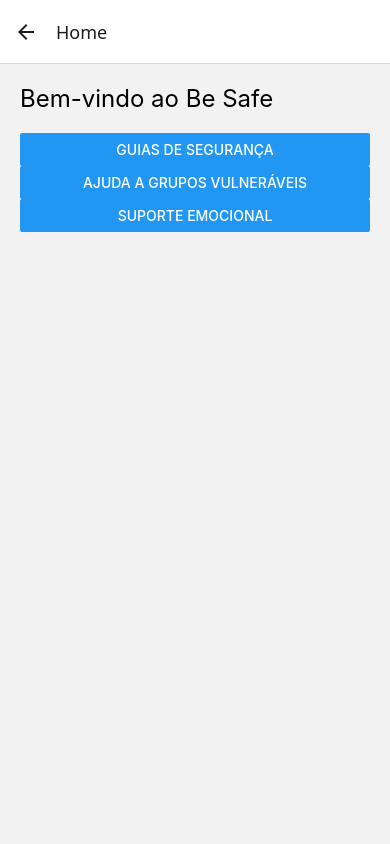
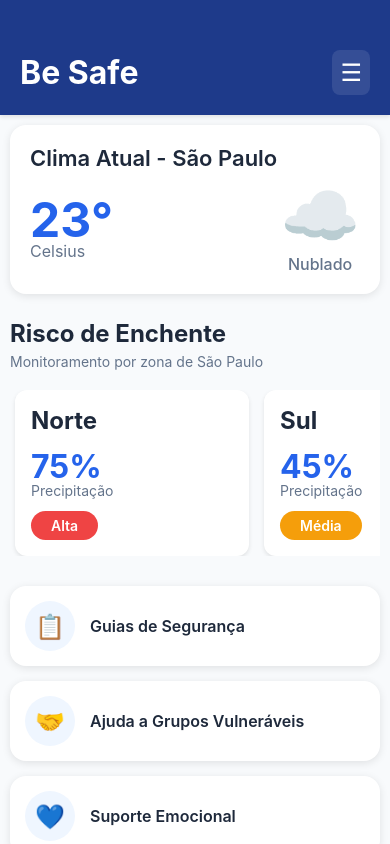
Before and after one commit to GabsGrego/beSafe, a React Native app: screen /Home in a window 390 px wide. Built offline with nearby package versions, Linux system fonts and the light colour scheme; what native-base would draw is missing.

Commit message:
home screen styling

```diff
--- a/src/navigation/AppNavigator.tsx
+++ b/src/navigation/AppNavigator.tsx
@@ -15,10 +15,10 @@
 
 const AppNavigator: React.FC = () => {
     return (
-      <Stack.Navigator initialRouteName="Login">
+      <Stack.Navigator initialRouteName="Home">
         <Stack.Screen name="Login" component={LoginScreen} options={{headerShown: false}}/>
         <Stack.Screen name="Cadastro" component={CadastroScreen} />
-        <Stack.Screen name="Home" component={HomeScreen} />
+        <Stack.Screen name="Home" component={HomeScreen} options={{headerShown: false}}/>
         <Stack.Screen name="Perfil" component={PerfilScreen} />
         <Stack.Screen name="GuiaEmergencia" component={GuiaEmergenciaScreen} />
         <Stack.Screen name="GruposVulneraveis" component={GruposVulneraveisScreen} />
--- a/src/screens/HomeScreen.tsx
+++ b/src/screens/HomeScreen.tsx
@@ -1,23 +1,307 @@
-import { View, Text, Button } from 'react-native';
+import React, { useState, useEffect } from 'react';
+import { View, Text, TouchableOpacity, ScrollView, StyleSheet, StatusBar, FlatList, Dimensions } from 'react-native';
 import { NavigationProp, useNavigation } from '@react-navigation/native';
 import { RootStackParamList } from '../navigation/types';
 
+const { width } = Dimensions.get('window');
+
+interface ZoneRisk {
+    id: string;
+    zone: string;
+    precipitation: number;
+    riskLevel: 'Alta' | 'Média' | 'Baixa';
+    riskColor: string;
+}
+
 const HomeScreen: React.FC = () => {
     const navigation = useNavigation<NavigationProp<RootStackParamList>>();
+    const [currentTemp] = useState(23);
+    const [weatherIcon] = useState('☁️');
+    const [menuVisible, setMenuVisible] = useState(false);
 
-    const GuiaEmergencia = () => {navigation.navigate("GuiaEmergencia")};
-    const GruposVulneraveis = () => {navigation.navigate("GruposVulneraveis")};
-    const SuporteEmocional = () => {navigation.navigate("SuporteEmocional")};
+    const zoneRisks: ZoneRisk[] = [
+        { id: '1', zone: 'Norte', precipitation: 75, riskLevel: 'Alta', riskColor: '#ef4444' },
+        { id: '2', zone: 'Sul', precipitation: 45, riskLevel: 'Média', riskColor: '#f59e0b' },
+        { id: '3', zone: 'Leste', precipitation: 30, riskLevel: 'Baixa', riskColor: '#10b981' },
+        { id: '4', zone: 'Oeste', precipitation: 60, riskLevel: 'Média', riskColor: '#f59e0b' },
+        { id: '5', zone: 'Centro', precipitation: 20, riskLevel: 'Baixa', riskColor: '#10b981' },
+    ];
+
+    const GuiaEmergencia = () => { navigation.navigate("GuiaEmergencia") };
+    const GruposVulneraveis = () => { navigation.navigate("GruposVulneraveis") };
+    const SuporteEmocional = () => { navigation.navigate("SuporteEmocional") };
+
+    const renderZoneRisk = ({ item }: { item: ZoneRisk }) => (
+        <View style={styles.riskCard}>
+            <Text style={styles.zoneName}>{item.zone}</Text>
+            <View style={styles.riskInfo}>
+                <Text style={styles.precipitationText}>{item.precipitation}%</Text>
+                <Text style={styles.precipitationLabel}>Precipitação</Text>
+            </View>
+            <View style={[styles.riskBadge, { backgroundColor: item.riskColor }]}>
+                <Text style={styles.riskText}>{item.riskLevel}</Text>
+            </View>
+        </View>
+    );
 
     return (
-    <View style={{ padding: 20 }}>
-        <Text style={{ fontSize: 24, marginBottom: 20 }}>Bem-vindo ao Be Safe</Text>
+        <View style={styles.container}>
+            <StatusBar barStyle="light-content" backgroundColor="#1e3a8a" />
 
-        <Button title="Guias de Segurança" onPress={GuiaEmergencia} />
-        <Button title="Ajuda a Grupos Vulneráveis" onPress={GruposVulneraveis} />
-        <Button title="Suporte Emocional" onPress={SuporteEmocional} />
-    </View>
-);
+            {/* Header */}
+            <View style={styles.header}>
+                <Text style={styles.appName}>Be Safe</Text>
+                <TouchableOpacity
+                    style={styles.menuButton}
+                    onPress={() => setMenuVisible(!menuVisible)}
+                >
+                    <Text style={styles.menuIcon}>☰</Text>
+                </TouchableOpacity>
+            </View>
+
+            <ScrollView style={styles.content} showsVerticalScrollIndicator={false}>
+                {/* Informativo do Clima */}
+                <View style={styles.weatherCard}>
+                    <View style={styles.weatherHeader}>
+                        <Text style={styles.weatherTitle}>Clima Atual - São Paulo</Text>
+                    </View>
+                    <View style={styles.weatherInfo}>
+                        <View style={styles.temperatureSection}>
+                            <Text style={styles.temperature}>{currentTemp}°</Text>
+                            <Text style={styles.temperatureUnit}>Celsius</Text>
+                        </View>
+                        <View style={styles.weatherIconSection}>
+                            <Text style={styles.weatherIcon}>{weatherIcon}</Text>
+                            <Text style={styles.weatherDescription}>Nublado</Text>
+                        </View>
+                    </View>
+                </View>
+
+                {/* Carrossel de Risco de Enchente */}
+                <View style={styles.riskSection}>
+                    <Text style={styles.sectionTitle}>Risco de Enchente</Text>
+                    <Text style={styles.sectionSubtitle}>Monitoramento por zona de São Paulo</Text>
+
+                    <FlatList
+                        data={zoneRisks}
+                        renderItem={renderZoneRisk}
+                        keyExtractor={(item) => item.id}
+                        horizontal
+                        showsHorizontalScrollIndicator={true}
+                        contentContainerStyle={styles.riskCarousel}
+                        snapToInterval={width * 0.7 + 15}
+                        decelerationRate="fast"
+                    />
+                </View>
+
+                {/* Botões de Navegação */}
+                <View style={styles.navigationSection}>
+                    <TouchableOpacity style={styles.navButton} onPress={GuiaEmergencia}>
+                        <View style={styles.navButtonIcon}>
+                            <Text style={styles.navButtonEmoji}>📋</Text>
+                        </View>
+                        <Text style={styles.navButtonTitle}>Guias de Segurança</Text>
+                    </TouchableOpacity>
+
+                    <TouchableOpacity style={styles.navButton} onPress={GruposVulneraveis}>
+                        <View style={styles.navButtonIcon}>
+                            <Text style={styles.navButtonEmoji}>🤝</Text>
+                        </View>
+                        <Text style={styles.navButtonTitle}>Ajuda a Grupos Vulneráveis</Text>
+                    </TouchableOpacity>
+
+                    <TouchableOpacity style={styles.navButton} onPress={SuporteEmocional}>
+                        <View style={styles.navButtonIcon}>
+                            <Text style={styles.navButtonEmoji}>💙</Text>
+                        </View>
+                        <Text style={styles.navButtonTitle}>Suporte Emocional</Text>
+                    </TouchableOpacity>
+                </View>
+            </ScrollView>
+        </View>
+    );
 };
 
+const styles = StyleSheet.create({
+    container: {
+        flex: 1,
+        backgroundColor: '#f8fafc',
+    },
+    header: {
+        backgroundColor: '#1e3a8a',
+        paddingTop: 50,
+        paddingBottom: 20,
+        paddingHorizontal: 20,
+        flexDirection: 'row',
+        justifyContent: 'space-between',
+        alignItems: 'center',
+        shadowColor: '#000',
+        shadowOffset: { width: 0, height: 2 },
+        shadowOpacity: 0.1,
+        shadowRadius: 4,
+        elevation: 5,
+    },
+    appName: {
+        fontSize: 32,
+        fontWeight: 'bold',
+        color: '#ffffff',
+    },
+    menuButton: {
+        padding: 8,
+        borderRadius: 8,
+        backgroundColor: 'rgba(255, 255, 255, 0.1)',
+    },
+    menuIcon: {
+        fontSize: 24,
+        color: '#ffffff',
+    },
+    content: {
+        flex: 1,
+        padding: 10,
+    },
+    weatherCard: {
+        backgroundColor: '#ffffff',
+        borderRadius: 16,
+        padding: 20,
+        marginBottom: 25,
+        shadowColor: '#000',
+        shadowOffset: { width: 0, height: 2 },
+        shadowOpacity: 0.1,
+        shadowRadius: 8,
+        elevation: 4,
+    },
+    weatherHeader: {
+        flexDirection: 'row',
+        justifyContent: 'space-between',
+        alignItems: 'center',
+        marginBottom: 5,
+    },
+    weatherTitle: {
+        fontSize: 22,
+        fontWeight: '600',
+        color: '#1e293b',
+    },
+    weatherInfo: {
+        flexDirection: 'row',
+        justifyContent: 'space-between',
+        alignItems: 'center',
+    },
+    temperatureSection: {
+        alignItems: 'flex-start',
+    },
+    temperature: {
+        fontSize: 48,
+        fontWeight: 'bold',
+        color: '#2563eb',
+    },
+    temperatureUnit: {
+        fontSize: 16,
+        color: '#64748b',
+        marginTop: -8,
+    },
+    weatherIconSection: {
+        alignItems: 'center',
+    },
+    weatherIcon: {
+        fontSize: 64,
+    },
+    weatherDescription: {
+        fontSize: 16,
+        color: '#64748b',
+        fontWeight: '500',
+    },
+    riskSection: {
+        marginBottom: 30,
+    },
+    sectionTitle: {
+        fontSize: 24,
+        fontWeight: 'bold',
+        color: '#1e293b',
+        marginBottom: 5,
+    },
+    sectionSubtitle: {
+        fontSize: 14,
+        color: '#64748b',
+        marginBottom: 20,
+    },
+    riskCarousel: {
+        paddingLeft: 5,
+    },
+    riskCard: {
+        backgroundColor: '#ffffff',
+        borderRadius: 12,
+        padding: 16,
+        marginRight: 15,
+        width: width * 0.6,
+        shadowColor: '#000',
+        shadowOffset: { width: 0, height: 2 },
+        shadowOpacity: 0.1,
+        shadowRadius: 4,
+        elevation: 3,
+    },
+    zoneName: {
+        fontSize: 24,
+        fontWeight: 'bold',
+        color: '#1e293b',
+        marginBottom: 12,
+    },
+    riskInfo: {
+        marginBottom: 12,
+    },
+    precipitationText: {
+        fontSize: 32,
+        fontWeight: 'bold',
+        color: '#2563eb',
+    },
+    precipitationLabel: {
+        fontSize: 14,
+        color: '#64748b',
+        marginTop: -4,
+    },
+    riskBadge: {
+        paddingHorizontal: 20,
+        paddingVertical: 6,
+        borderRadius: 20,
+        alignSelf: 'flex-start',
+    },
+    riskText: {
+        color: '#ffffff',
+        fontSize: 14,
+        fontWeight: '600',
+    },
+    navigationSection: {
+        gap: 15,
+    },
+    navButton: {
+        backgroundColor: '#ffffff',
+        borderRadius: 16,
+        padding: 15,
+        flexDirection: 'row',
+        alignItems: 'center',
+        shadowColor: '#000',
+        shadowOffset: { width: 0, height: 2 },
+        shadowOpacity: 0.1,
+        shadowRadius: 8,
+        elevation: 4,
+    },
+    navButtonIcon: {
+        width: 50,
+        height: 50,
+        borderRadius: 25,
+        backgroundColor: '#eff6ff',
+        justifyContent: 'center',
+        alignItems: 'center',
+        marginRight: 15,
+    },
+    navButtonEmoji: {
+        fontSize: 24,
+    },
+    navButtonTitle: {
+        fontSize: 16,
+        fontWeight: '600',
+        color: '#1e293b',
+        flex: 1,
+    },
+});
+
 export default HomeScreen;
```
